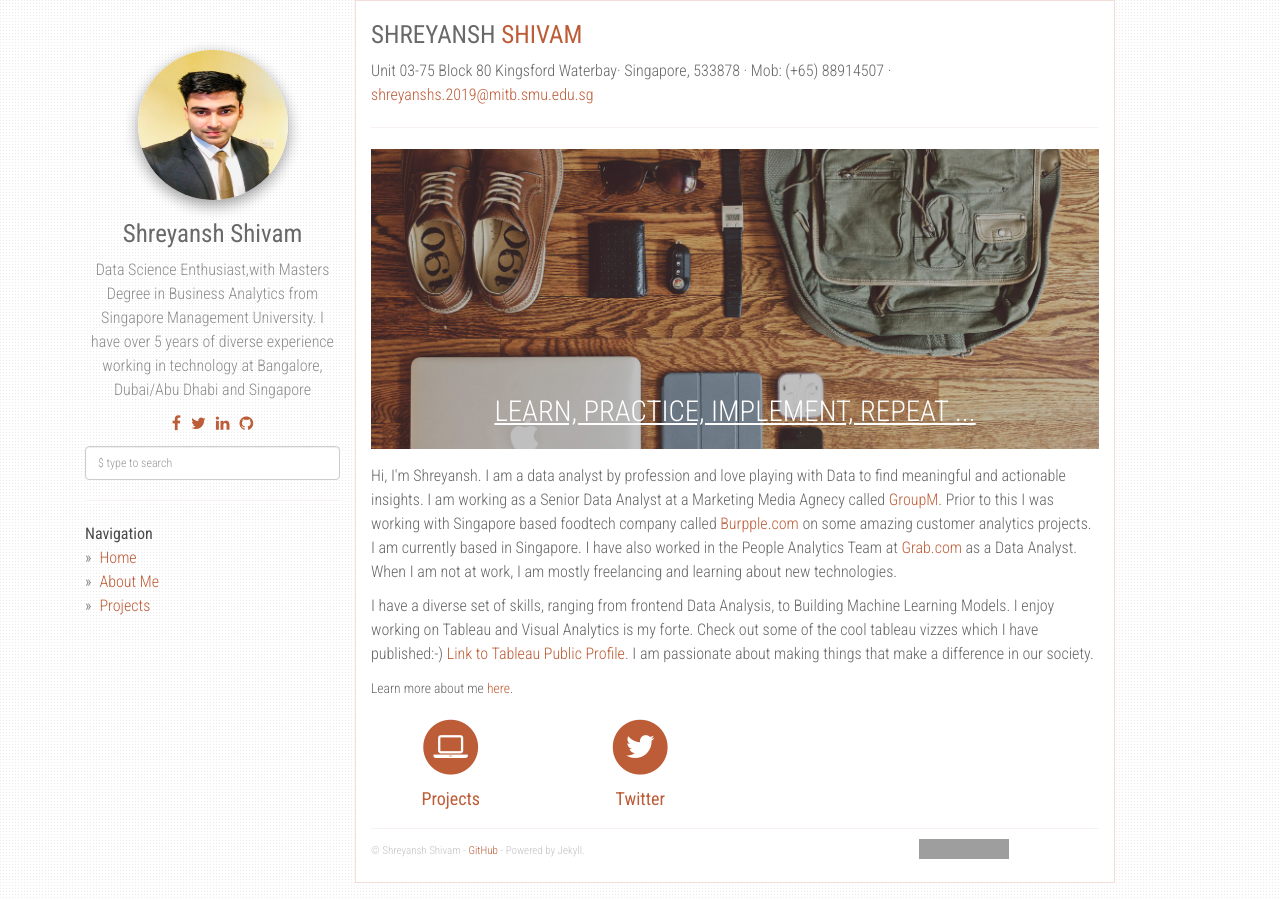
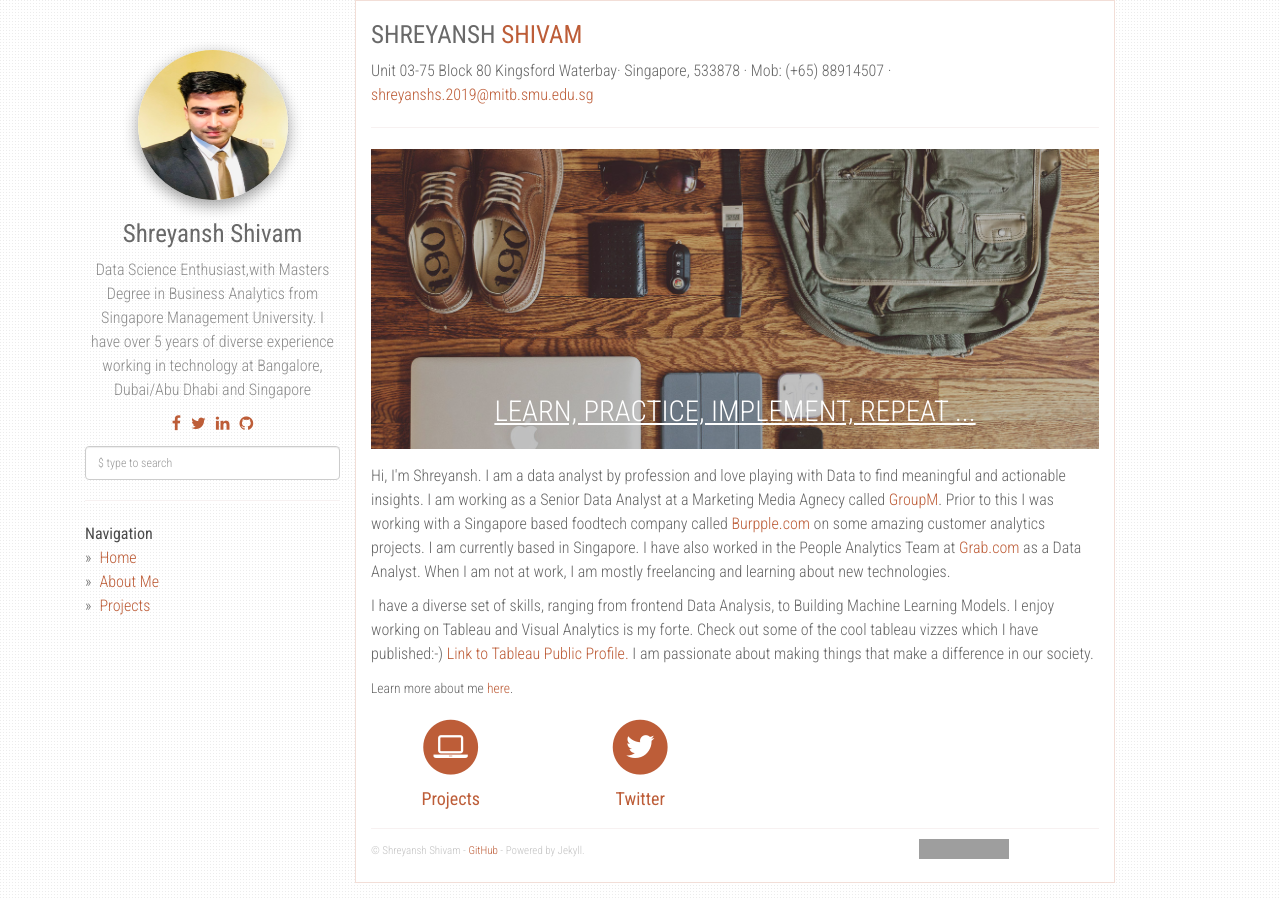
Before and after one commit to shreyanshshivam/shreyansh, a Jekyll site: the page built from index.html, in a window 1280 px wide. Built offline with Jekyll 4.4.1, drawn with Linux system fonts in a browser that asks for light colours; nearby versions of some CDN libraries; grey boxes are pictures that could not be loaded.

```diff
--- a/index.html
+++ b/index.html
@@ -18,7 +18,7 @@ layout: default
     <div class="row">
       <div class="col-xs-12">
         <p>
-          Hi, I'm Shreyansh. I am a data analyst by profession and love playing with Data to find meaningful and actionable insights. I am working as a Senior Data Analyst at a Marketing Media Agnecy called <a href="https://www.groupm.com/" target="_blank">GroupM</a>. Prior to this I was working with Singapore based foodtech company called
+          Hi, I'm Shreyansh. I am a data analyst by profession and love playing with Data to find meaningful and actionable insights. I am working as a Senior Data Analyst at a Marketing Media Agnecy called <a href="https://www.groupm.com/" target="_blank">GroupM</a>. Prior to this I was working with a Singapore based foodtech company called
           <a href="https://www.burpple.com/sg" target="_blank">Burpple.com</a> on some amazing customer analytics projects. I am currently based in Singapore. I have also worked in the People Analytics Team at <a href="https://www.grab.com/sg/" target="_blank">Grab.com</a> as
           a Data Analyst. When I am not at work, I am mostly freelancing
           and learning about new technologies.
```
